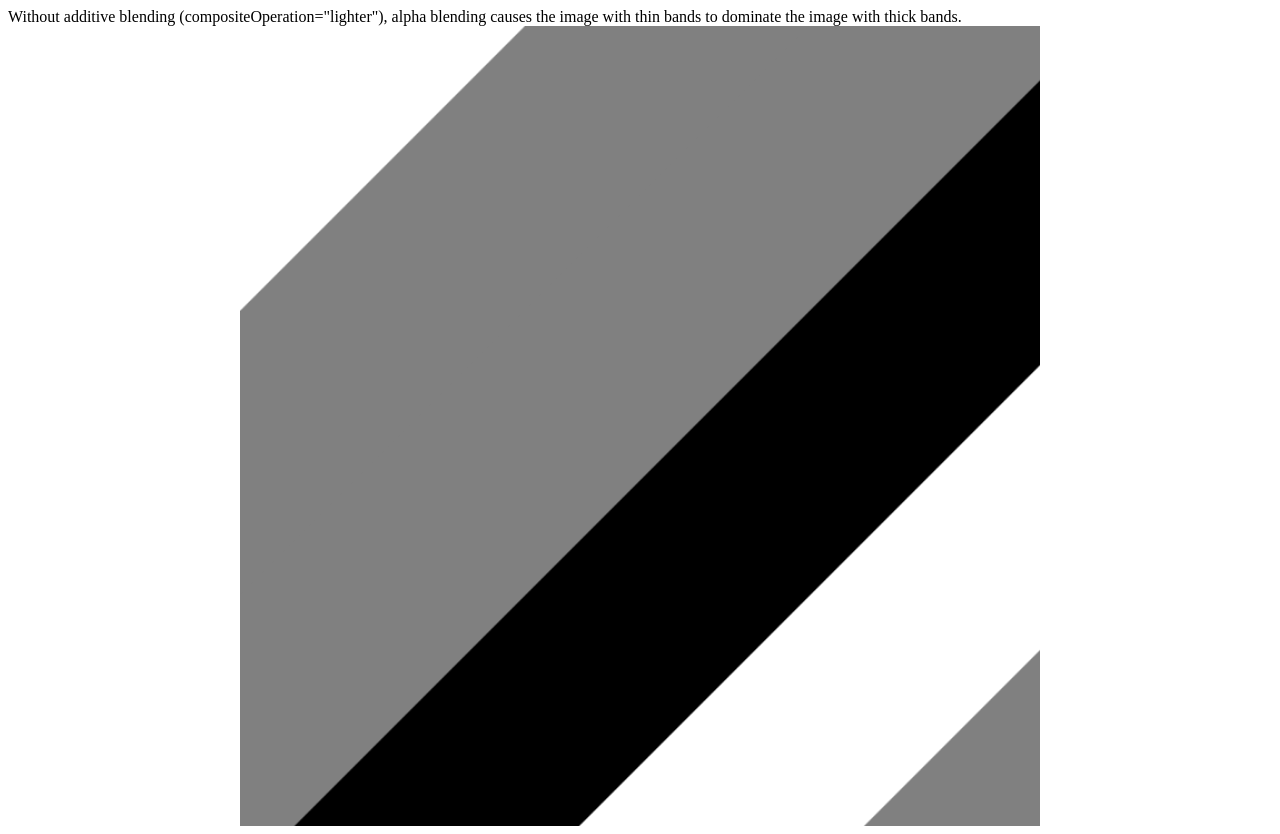
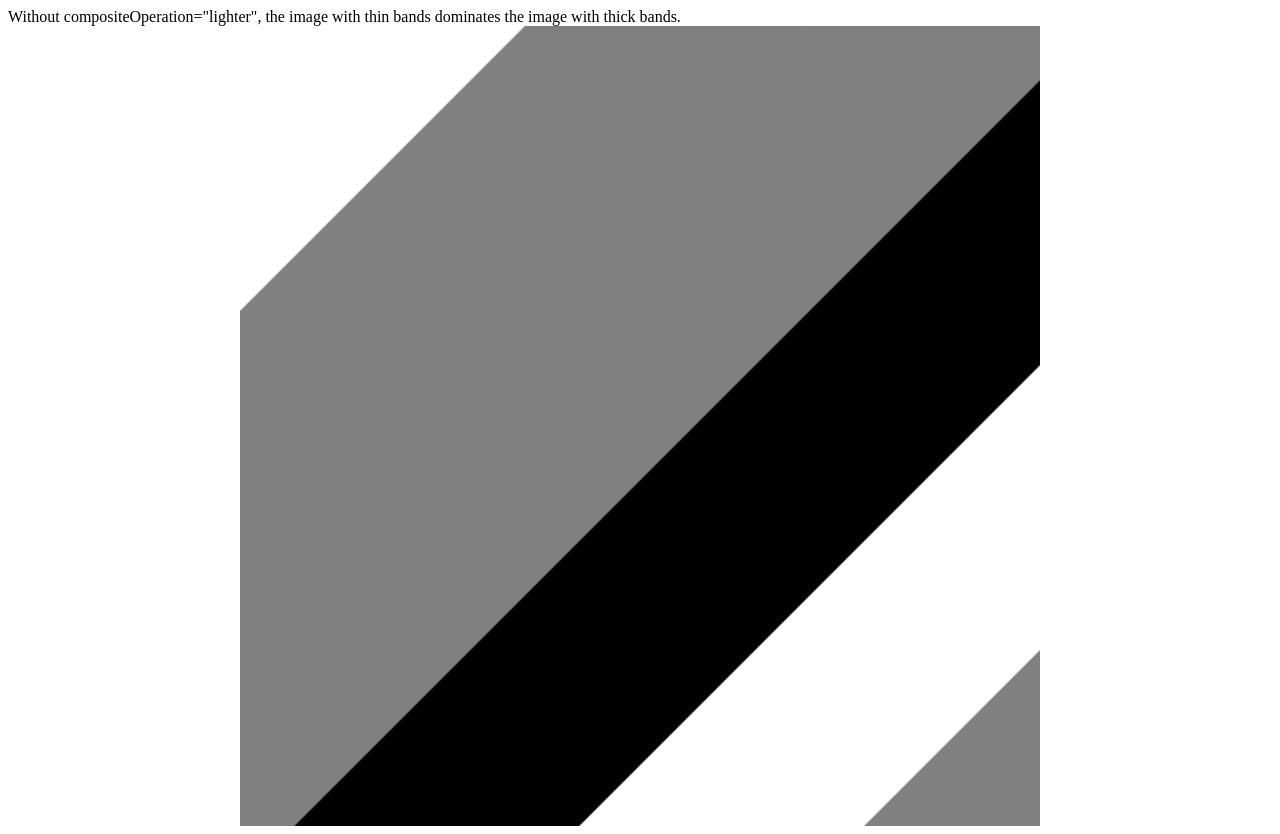
Before and after one commit to thejohnhoffer/many_channel_seadragon, a plain HTML site: page index.html in a window 1280 px wide. Drawn offline with Linux system fonts and the light colour scheme.

Commit message:
shorten description

```diff
--- a/index.html
+++ b/index.html
@@ -12,7 +12,7 @@
   </head>
   <body>
     <span id="many-channel-message">
-    Without additive blending (compositeOperation="lighter"), alpha blending causes the image with thin bands to dominate the image with thick bands.
+    Without compositeOperation="lighter", the image with thin bands dominates the image with thick bands.
     </span>
     <div id="many-channel-menus">
       <span>tileMargin:</span>
```
